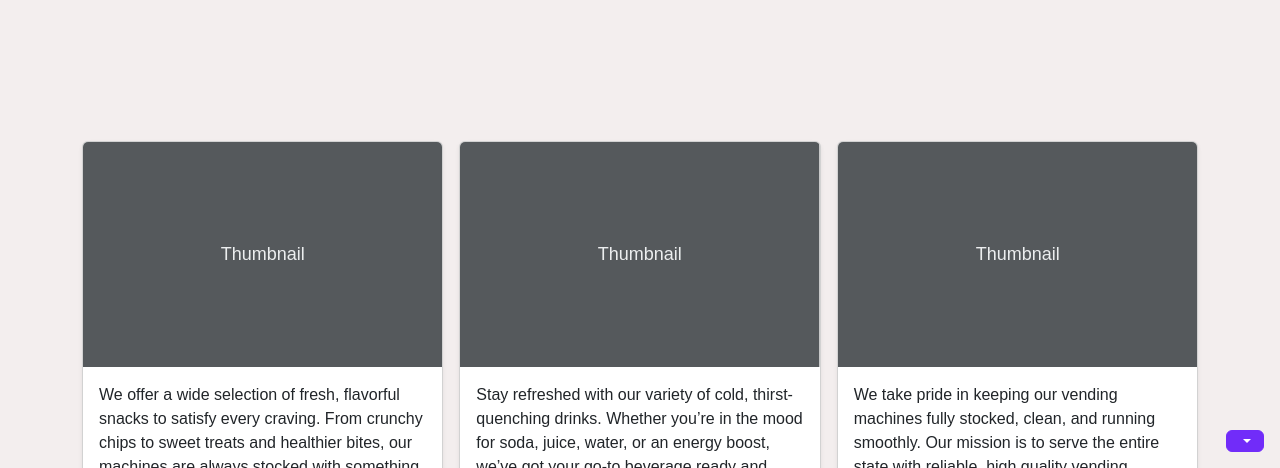
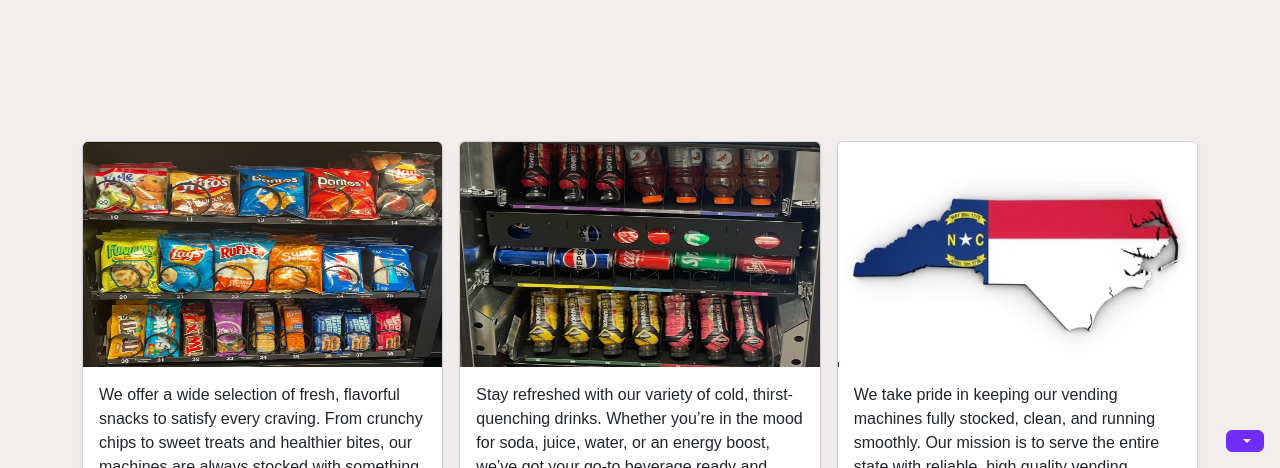
Before and after one commit to jwatts41/SCVending, a website: page public/index.html in a window 1280 px wide. Shown: the part 332-800 px from the top of the page. Drawn offline with nearby package versions, Linux system fonts and the light colour scheme; no server answers.

Commit message:
added in pictures to the placeholder image spots

```diff
--- a/public/index.html
+++ b/public/index.html
@@ -88,7 +88,7 @@
           <div class="row row-cols-1 row-cols-sm-2 row-cols-md-3 g-3">
             <div class="col">
               <div class="card shadow-sm">
-                <svg class="bd-placeholder-img card-img-top" width="100%" height="225" xmlns="http://www.w3.org/2000/svg" role="img" aria-label="Placeholder: Thumbnail" preserveAspectRatio="xMidYMid slice"><title>Placeholder</title><rect width="100%" height="100%" fill="#55595c"/><text x="50%" y="50%" fill="#eceeef" dy=".3em">Thumbnail</text></svg>
+                <img src="images/IMG_6895.jpg" class="card-img-top" alt="Snacks in vending machine" width="100%" height="225">
                 <div class="card-body">
                   <p class="card-text">We offer a wide selection of fresh, flavorful snacks to satisfy every craving. From crunchy chips to sweet treats and healthier bites, our machines are always stocked with something tasty and convenient.</p>
                   <div class="d-flex justify-content-between align-items-center">
@@ -100,7 +100,7 @@
             </div>
             <div class="col">
               <div class="card shadow-sm">
-                <svg class="bd-placeholder-img card-img-top" width="100%" height="225" xmlns="http://www.w3.org/2000/svg" role="img" aria-label="Placeholder: Thumbnail" preserveAspectRatio="xMidYMid slice"><title>Placeholder</title><rect width="100%" height="100%" fill="#55595c"/><text x="50%" y="50%" fill="#eceeef" dy=".3em">Thumbnail</text></svg>
+                <img src="images/IMG_6893.jpg" class="card-img-top" alt="Drinks in vending machine" width="100%" height="225">
                 <div class="card-body">
                   <p class="card-text">Stay refreshed with our variety of cold, thirst-quenching drinks. Whether you’re in the mood for soda, juice, water, or an energy boost, we’ve got your go-to beverage ready and waiting.
 
@@ -113,7 +113,7 @@
             </div>
             <div class="col">
               <div class="card shadow-sm">
-                <svg class="bd-placeholder-img card-img-top" width="100%" height="225" xmlns="http://www.w3.org/2000/svg" role="img" aria-label="Placeholder: Thumbnail" preserveAspectRatio="xMidYMid slice"><title>Placeholder</title><rect width="100%" height="100%" fill="#55595c"/><text x="50%" y="50%" fill="#eceeef" dy=".3em">Thumbnail</text></svg>
+                <img src="images/IMG_6897.jpg" class="card-img-top" alt="State of North Carolina" width="100%" height="225">
                 <div class="card-body">
                   <p class="card-text">We take pride in keeping our vending machines fully stocked, clean, and running smoothly. Our mission is to serve the entire state with reliable, high quality vending solutions.</p>
                     <small class="text-body-secondary"></small>
```
Also changed, not shown: public/images/IMG_6893.jpg (added), public/images/IMG_6895.jpg (added), public/images/IMG_6897.jpg (added), 1 other file.
